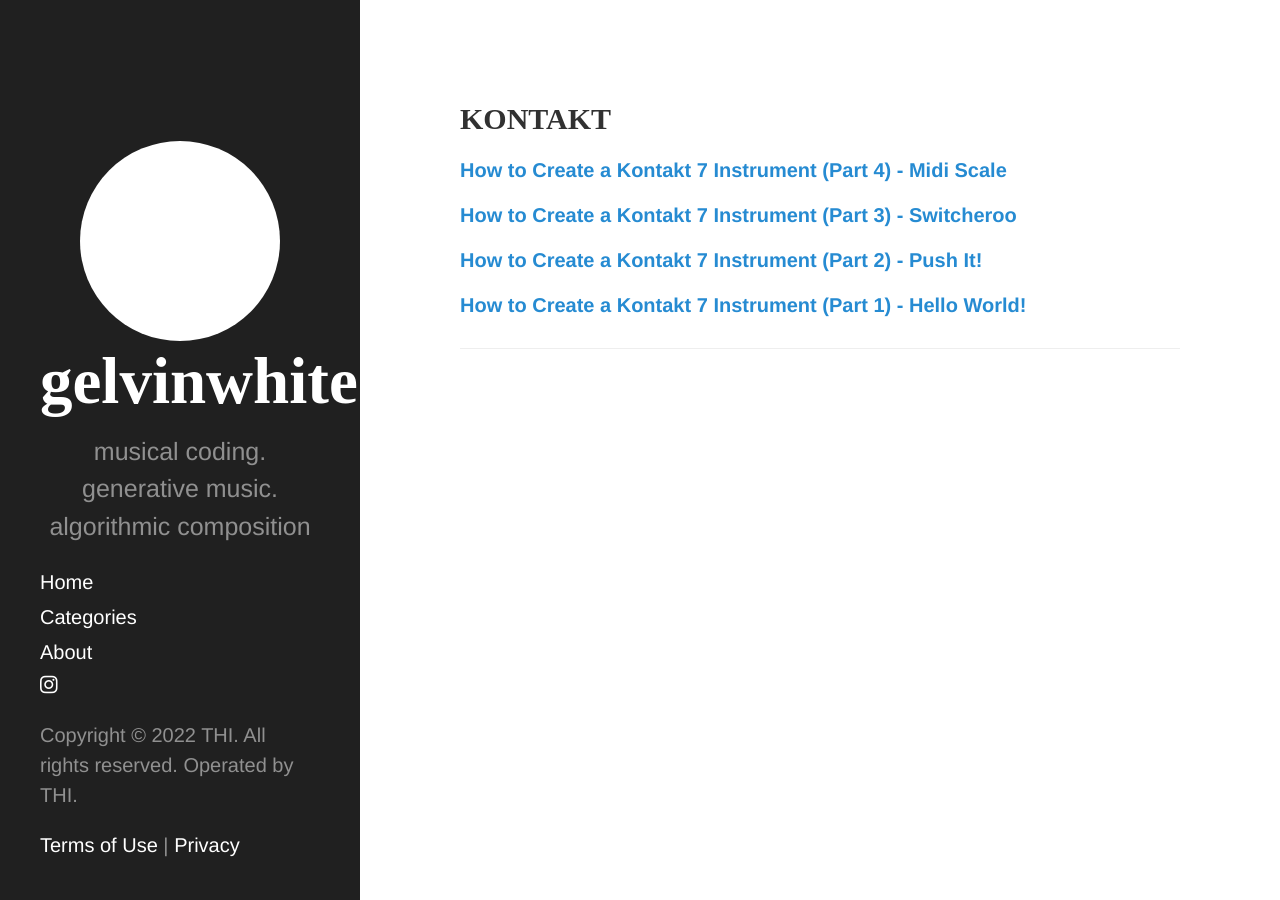
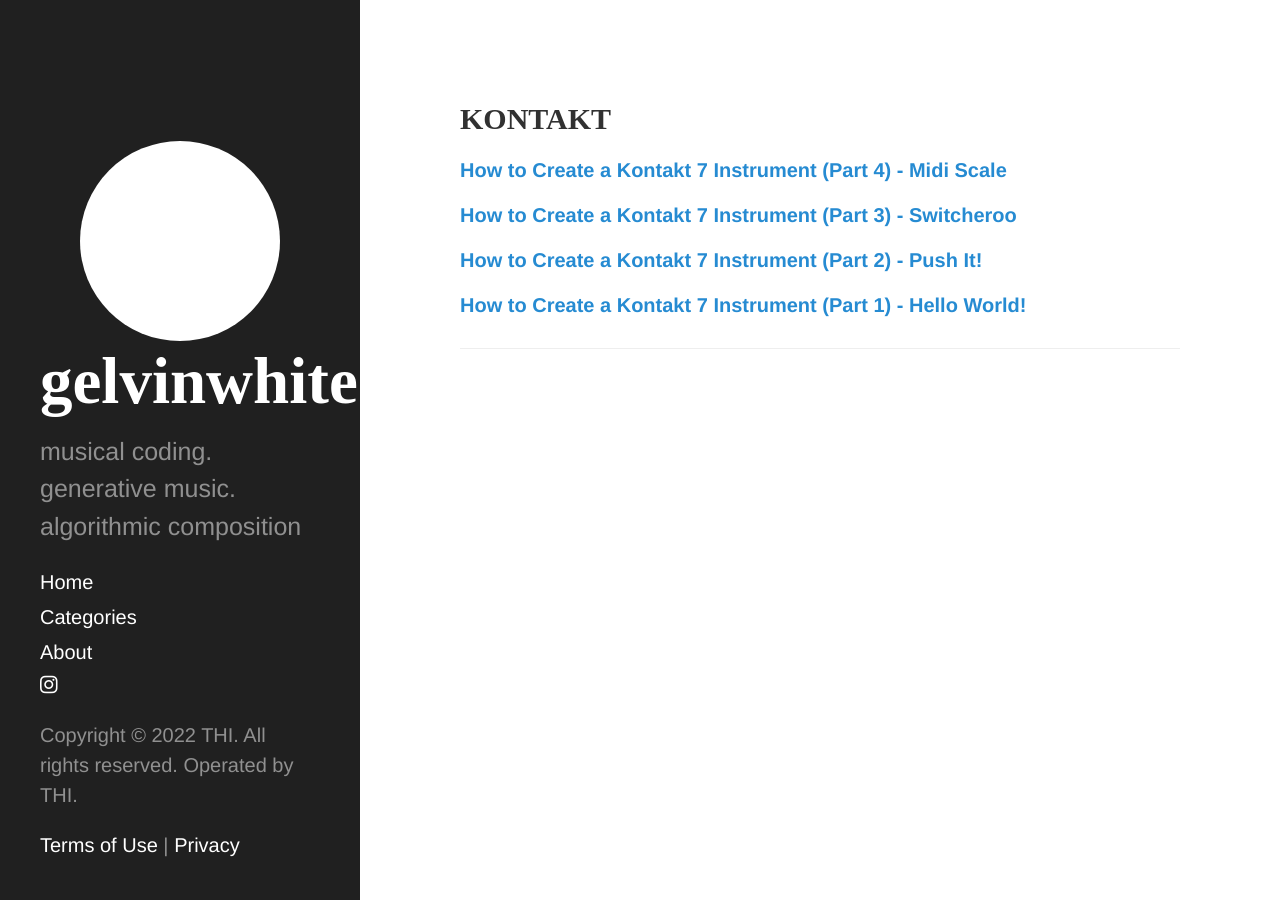
Before and after one commit to guyewhite/guyewhite.github.io, a Jekyll site: the page built from index.html, in a window 1280 px wide. Built offline with Jekyll 4.4.1, drawn with Linux system fonts in a browser that asks for light colours; nearby versions of some CDN libraries; some web fonts are replaced; the list of posts is cut into pages by our own code.

Commit message:
“fourth”

```diff
--- a/public/css/hyde.css
+++ b/public/css/hyde.css
@@ -76,11 +76,12 @@
 }
 
 /* About section */
-.sidebar-about {
+/* .sidebar-about {
   text-align: center;
-}
+} */
 
 .sidebar-about h1 {
+  text-align: center;
   color: #fff;
   margin-top: 0;
   font-family: 'East Sea Dokdo', cursive;
```
Also changed, not shown: 2 other files.
